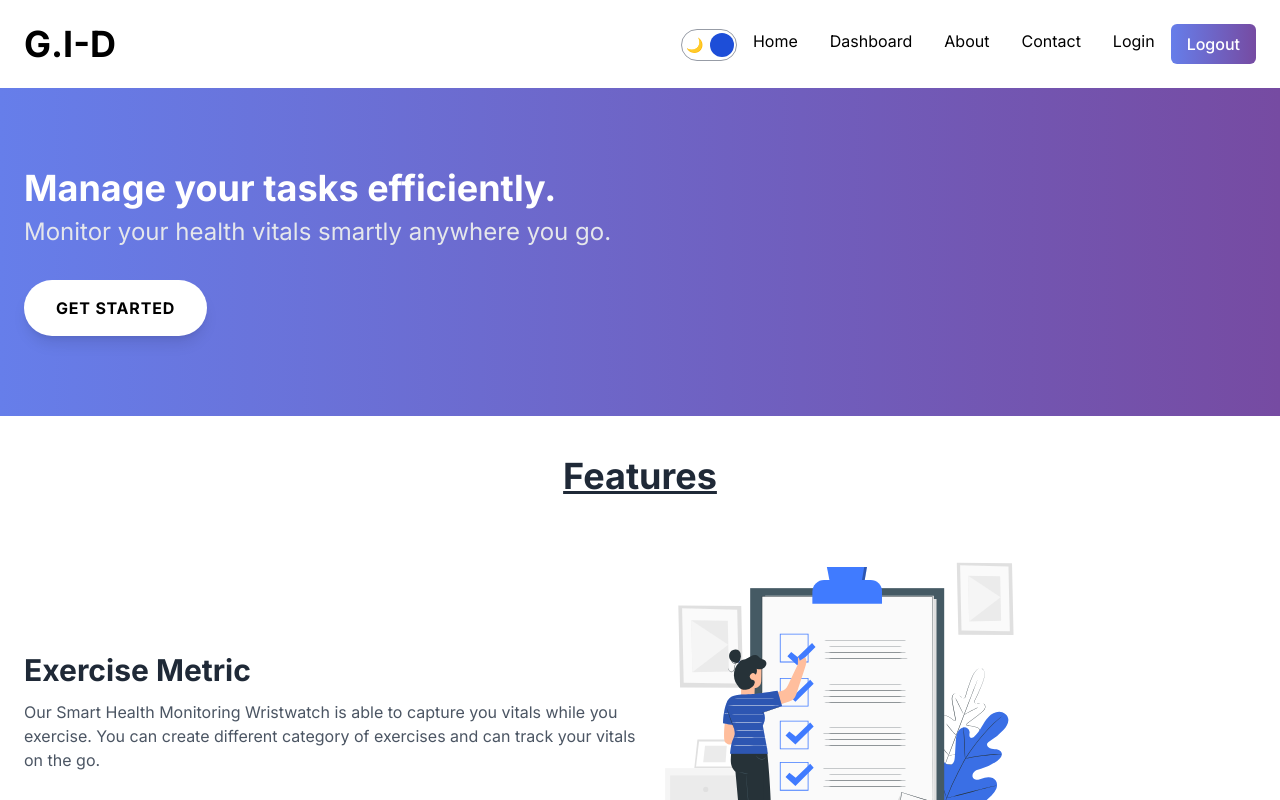
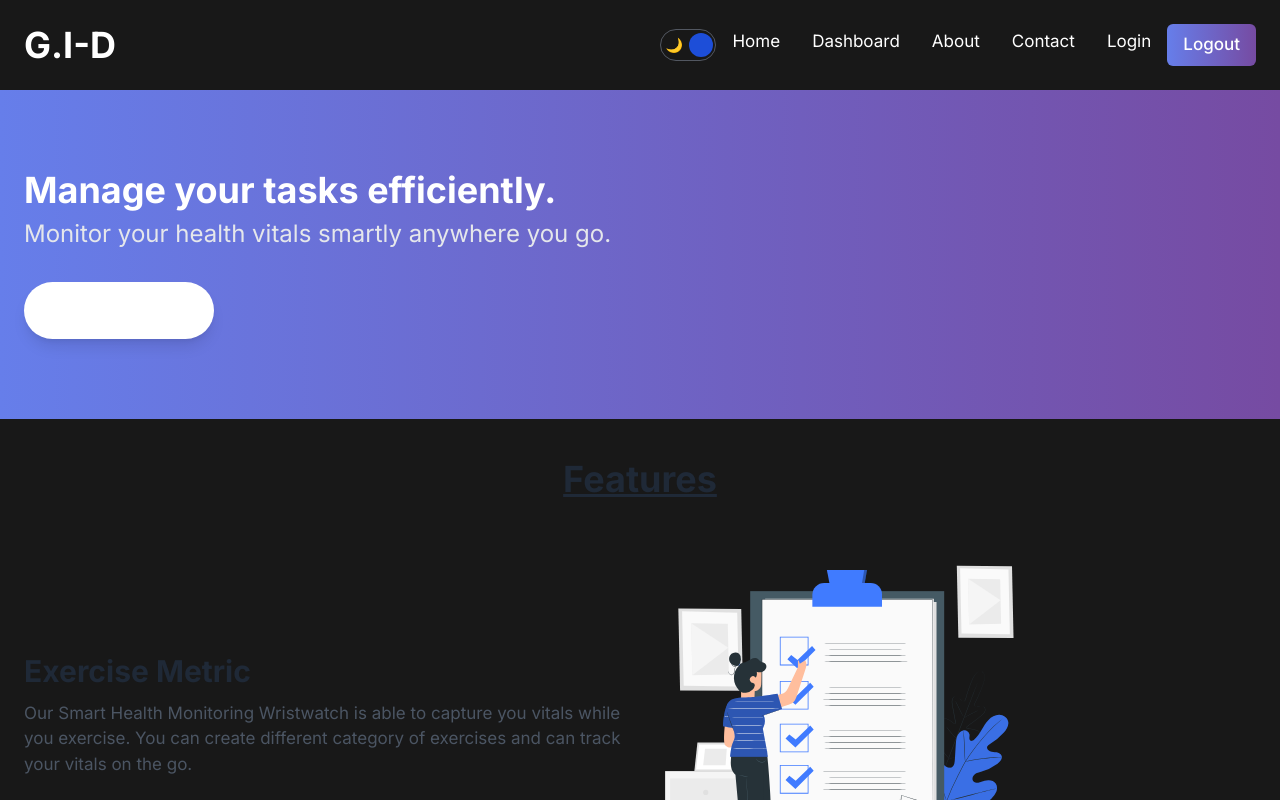
Before and after one commit to tsopsericado/git-it-done, a Next.js app: page / in a window 1280 px wide. Shown: the top 800 px of the page. Built offline with nearby package versions, Linux system fonts and the light colour scheme.

Commit message:
working on the sidebar

```diff
--- a/package.json
+++ b/package.json
@@ -12,7 +12,8 @@
     "next": "14.1.0",
     "next-auth": "^4.24.6",
     "react": "^18",
-    "react-dom": "^18"
+    "react-dom": "^18",
+    "styled-components": "^6.1.8"
   },
   "devDependencies": {
     "@types/node": "^20",
--- a/src/app/globals.css
+++ b/src/app/globals.css
@@ -1,6 +1,28 @@
 @tailwind base;
 @tailwind components;
 @tailwind utilities;
+
+:root {
+  --foreground-rgb: 0, 0, 0;
+  --background-start-rgb: 214, 219, 220;
+  --background-end-rgb: 255, 255, 255;
+}
+
+@media (prefers-color-scheme: dark) {
+  :root {
+    --foreground-rgb: 255, 255, 255;
+    --background-start-rgb: 0, 0, 0;
+    --background-end-rgb: 0, 0, 0;
+  }
+}
+
+body {
+  background-color: #181818;
+  font-size: 17px;
+  color: #fff;
+
+  height: 100vh;
+}
 
 input[type="number"] {
   -moz-appearance: textfield;
--- /dev/null
+++ b/src/app/sidebar/sidenav.tsx
@@ -0,0 +1,10 @@
+"use client"
+import React from 'react'
+
+const sidenav = () => {
+    return (
+        <div>sidenav</div>
+    )
+}
+
+export default sidenav
```
Also changed, not shown: src/app/dashboard/sidenav.tsx (deleted), 1 other file (tests, documents, lock files or other folders).
